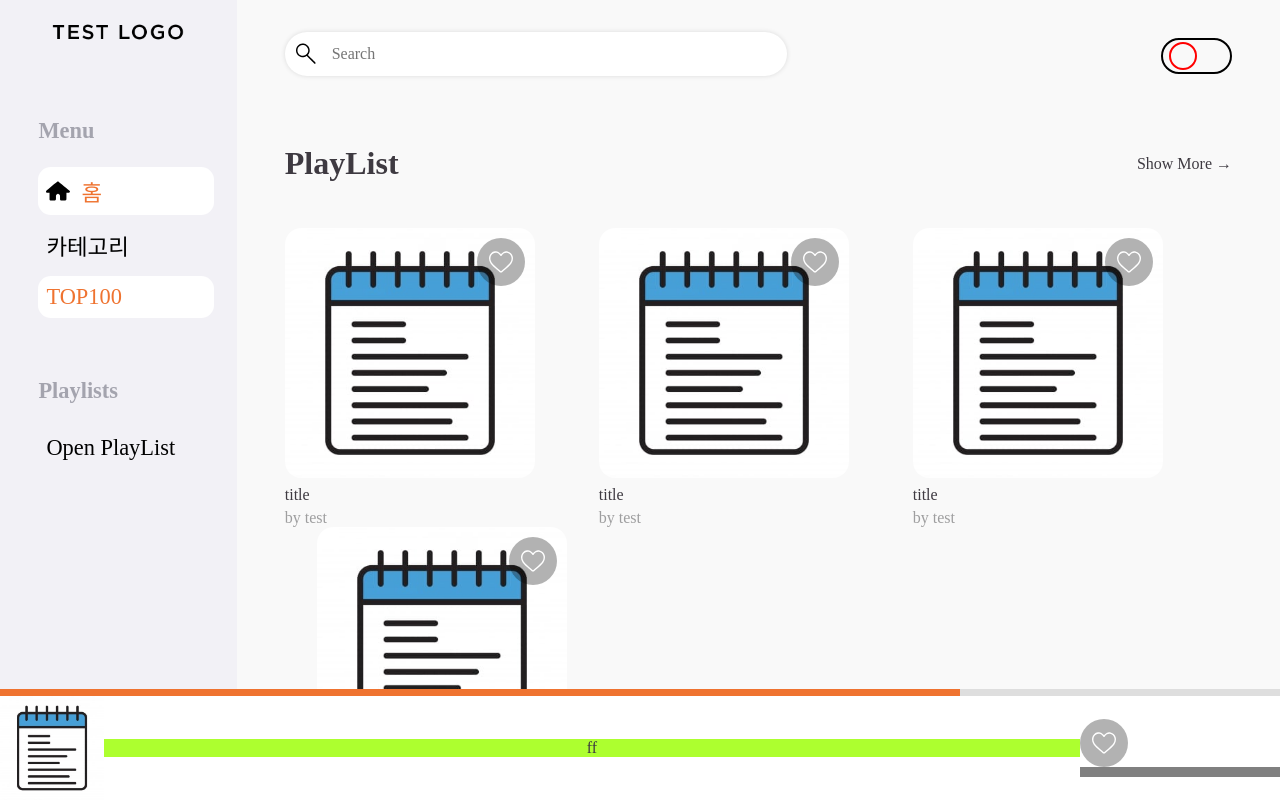
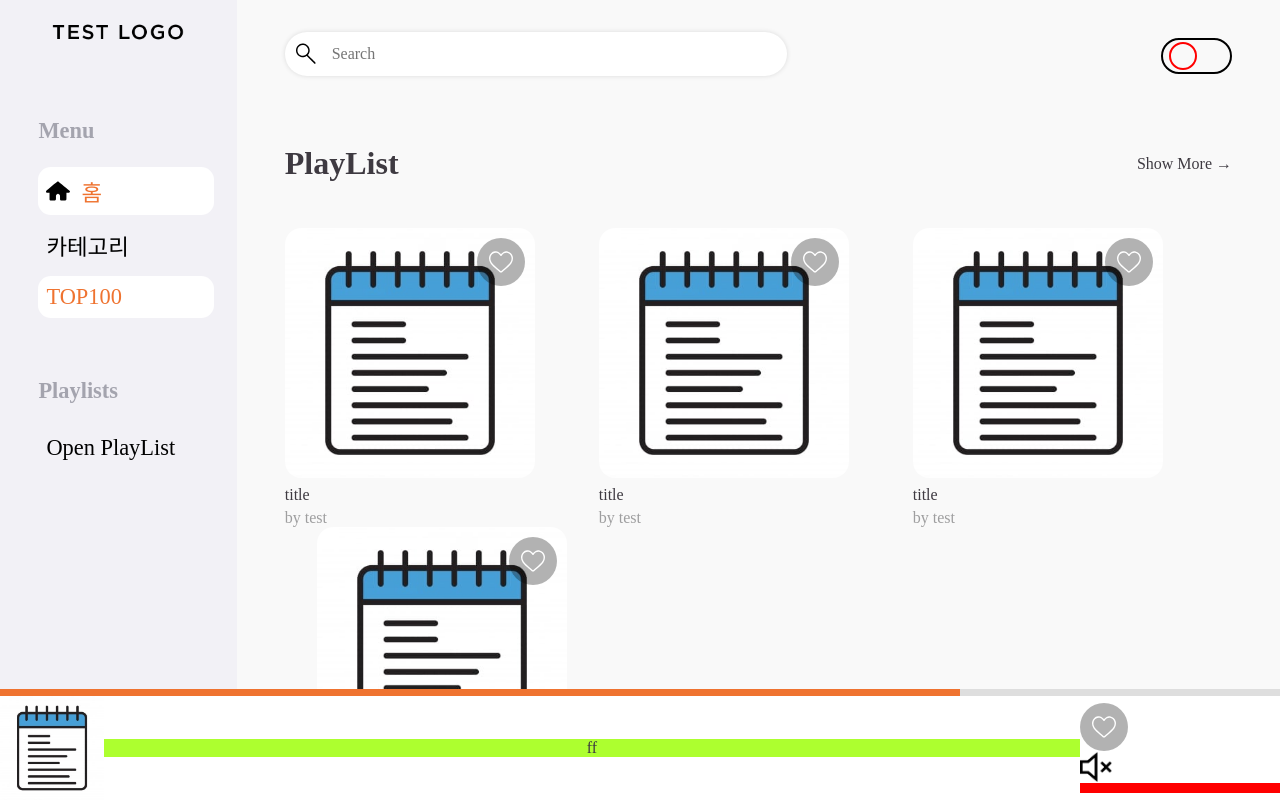
Before and after one commit to jsb8740/FarvoriteMusicList, a Vue app: page / in a window 1280 px wide. Built offline with nearby package versions, Linux system fonts and the light colour scheme; a web font is replaced by a local one.

Commit message:
마우스 휠로 조절, 뮤트기능 추가

```diff
--- a/src/components/music-controller/SoundController.vue
+++ b/src/components/music-controller/SoundController.vue
@@ -1,19 +1,108 @@
 <template>
-  <div class="soundBar" @wheel="test"></div>
+  <div>
+    <div class="iconView" @click="soundMute">
+      <img v-show="true" src="@/assets/volumeMute-white.png" />
+      <img v-show="false" src="@/assets/volumeLow-white.png" />
+      <img v-show="false" src="@/assets/volumeHigh-white.png" />
+    </div>
+    <div class="soundWrap">
+      <div
+        class="soundBar"
+        @wheel="volumeHandler"
+        :style="{ '--soundWidth': dynamicWidth }"
+      />
+    </div>
+  </div>
 </template>
 
 <script setup lang="ts">
-const test = (e: WheelEvent) => {
-  {
-    console.log(e);
+import { ref, computed } from "vue";
+
+const volume = ref(100);
+
+const dynamicWidth = computed(() => `${volume.value}%`);
+const dynamicAudioImg = computed(() => {
+  if (volume.value === 0) {
+    //사운드가 뮤트인경우
+  } else if (volume.value <= 50) {
+    //50보다 작거나 같으면
+  } else {
+    //50보다크면
   }
+});
+
+const muteFlag = ref(false); //뮤트 확인  플래그
+const volumeTmp = ref(0); // 뮤트인 경우 볼륨을 담는 임시변수 뮤트끝나면 복귀시키는 용도
+const soundMute = () => {
+  muteFlag.value = !muteFlag.value;
+  if (muteFlag.value) {
+    // 뮤트인 경우
+    volumeTmp.value = volume.value;
+    volume.value = 0;
+  } else {
+    //뮤트 아닌 경우
+    volume.value = volumeTmp.value;
+    volumeTmp.value = 0;
+  }
+};
+
+const volumeHandler = (e: WheelEvent) => {
+  volume.value += volumeUpDown(e.deltaY);
+  volumeLimit();
+  console.log("현재볼륨", volume.value);
+};
+
+const volumeLimit = () => {
+  if (volume.value < 0) {
+    volume.value = 0;
+  } else if (volume.value > 100) {
+    volume.value = 100;
+  }
+};
+
+const volumeUpDown = (upDown: number): number => {
+  if (upDown < 0) {
+    //up
+    console.log("볼륨 업", volume.value);
+    return 5;
+  } else if (upDown > 0) {
+    //down
+    console.log("볼륩 다운", volume.value);
+    return -5;
+  }
+
+  return 0;
 };
 </script>
 
 <style scoped lang="scss">
-.soundBar {
-  background-color: gray;
+.iconView {
+  position: relative;
+  height: 2rem;
+  img {
+    position: absolute;
+    height: 100%;
+    cursor: pointer;
+  }
+}
+.soundWrap {
+  overflow: hidden;
+  position: relative;
   width: 200px;
   height: 10px;
+  cursor: pointer;
+
+  .soundBar {
+    background-color: gray;
+    width: 100%;
+    height: 100%;
+    &::before {
+      content: "";
+      position: absolute;
+      background-color: red;
+      width: var(--soundWidth);
+      height: 100%;
+    }
+  }
 }
 </style>
```
